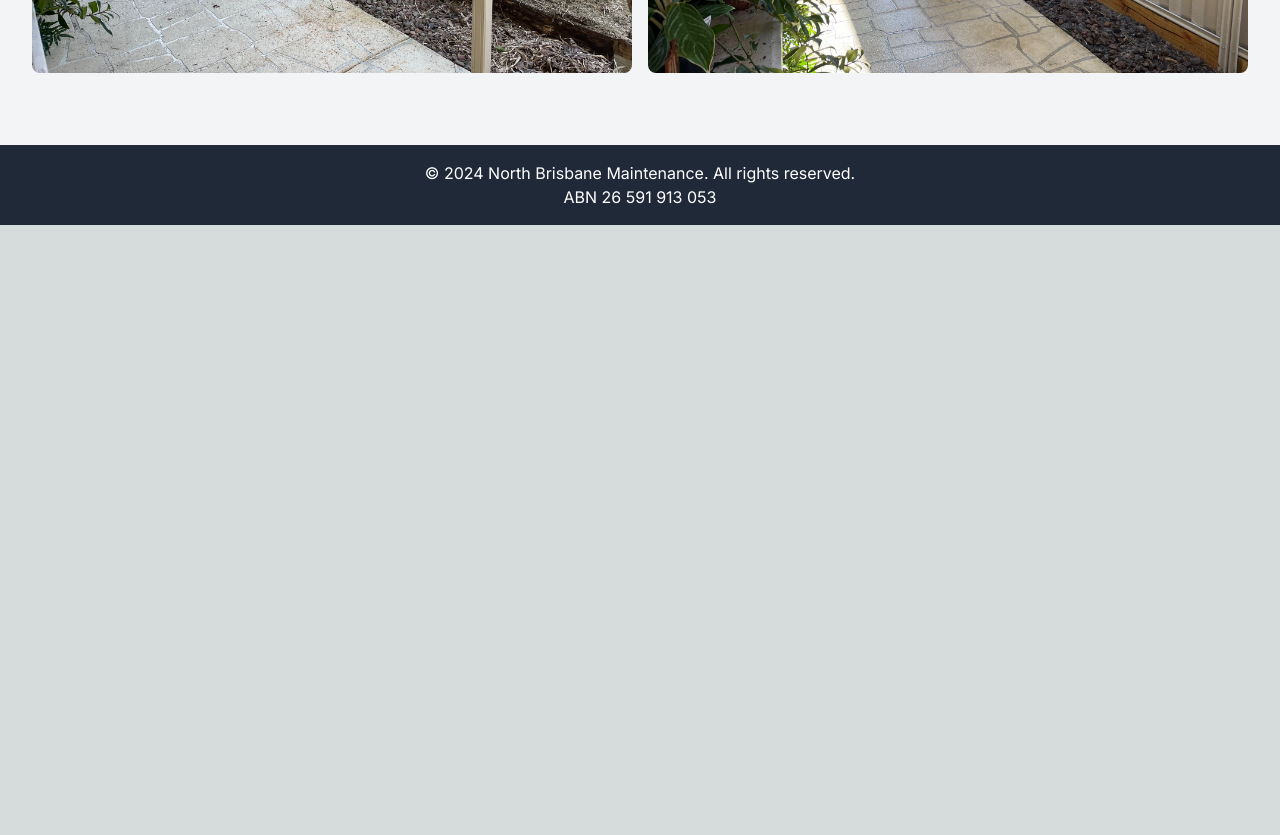
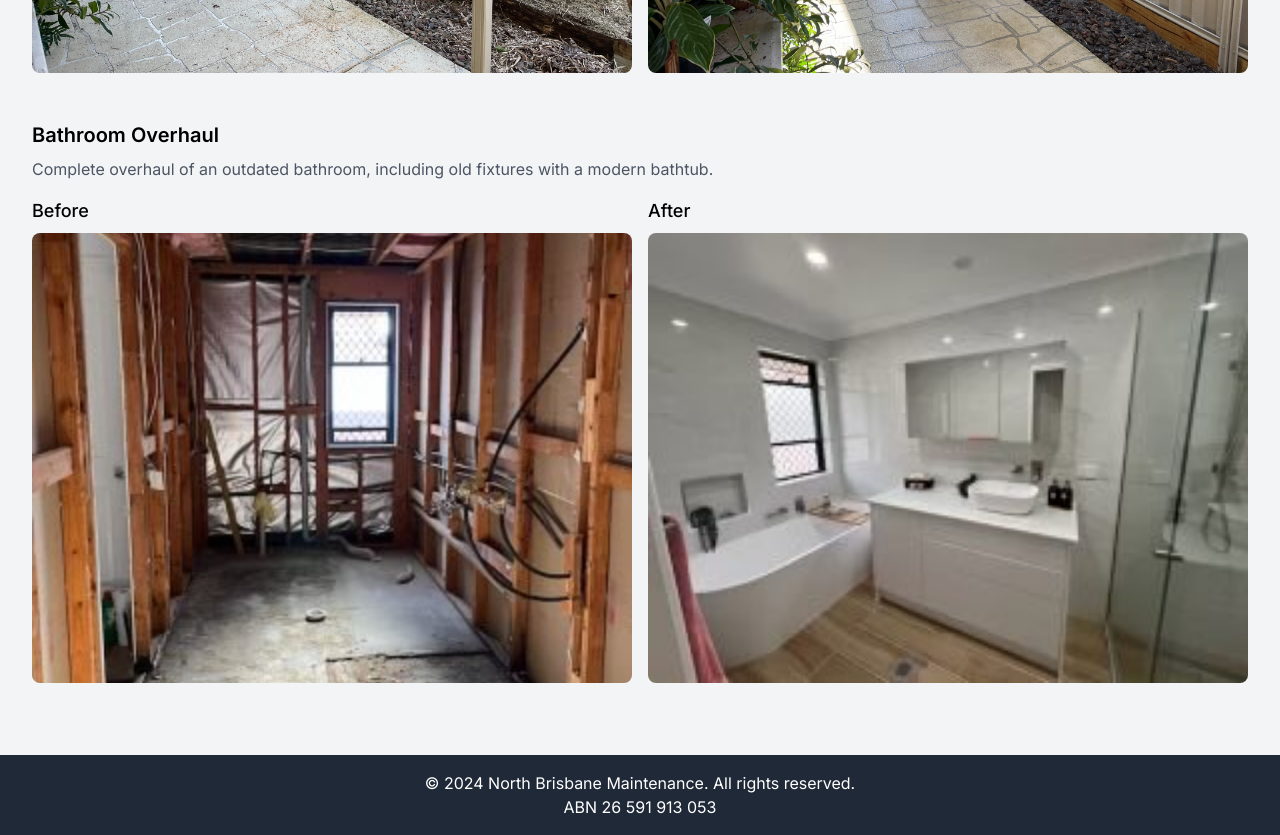
Before and after one commit to pagesolver/northbm, a Next.js app: page /our-work in a window 1280 px wide. Shown: the part 6220-7055 px from the top of the page. Before the commit the page ends 6445 px from the top, so only its background shows below. Built offline with nearby package versions, Linux system fonts and the light colour scheme.

Commit message:
new portfolio entry

```diff
--- a/src/portfolio.ts
+++ b/src/portfolio.ts
@@ -58,5 +58,11 @@ export const portfolio = [
       description: "Installation of a new garden fence along with landscaping work, creating a private and aesthetically pleasing outdoor space.",
       beforeSrc: "/j1.jpg",
       afterSrc: "/j2.jpg"
+    },
+    {
+        title: "Bathroom Overhaul",
+        description: "Complete overhaul of an outdated bathroom, including old fixtures with a modern bathtub.",
+        beforeSrc: "/k1.jpg",
+        afterSrc: "/k2.jpg"
     }
   ];
```
Also changed, not shown: public/k1.jpg (added), public/k2.jpg (added).
